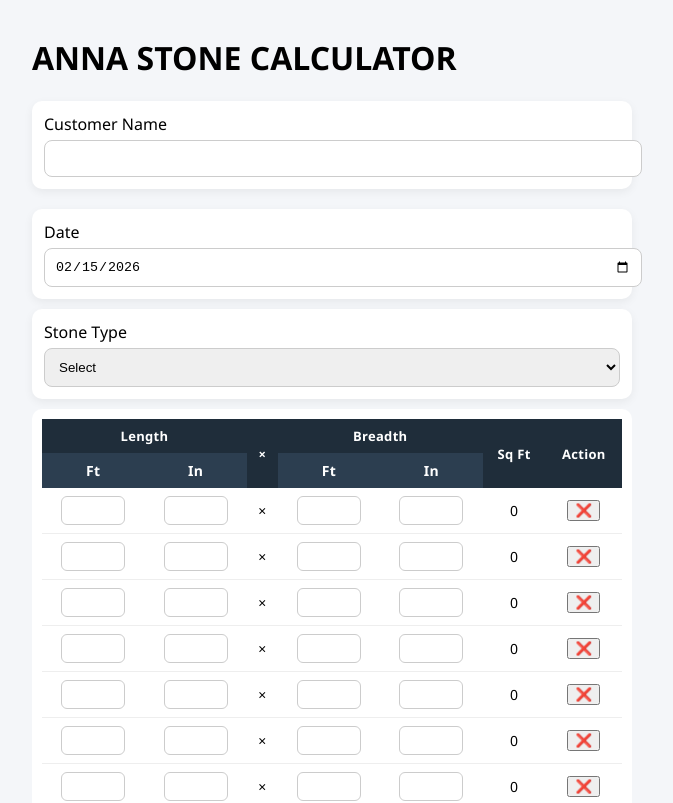
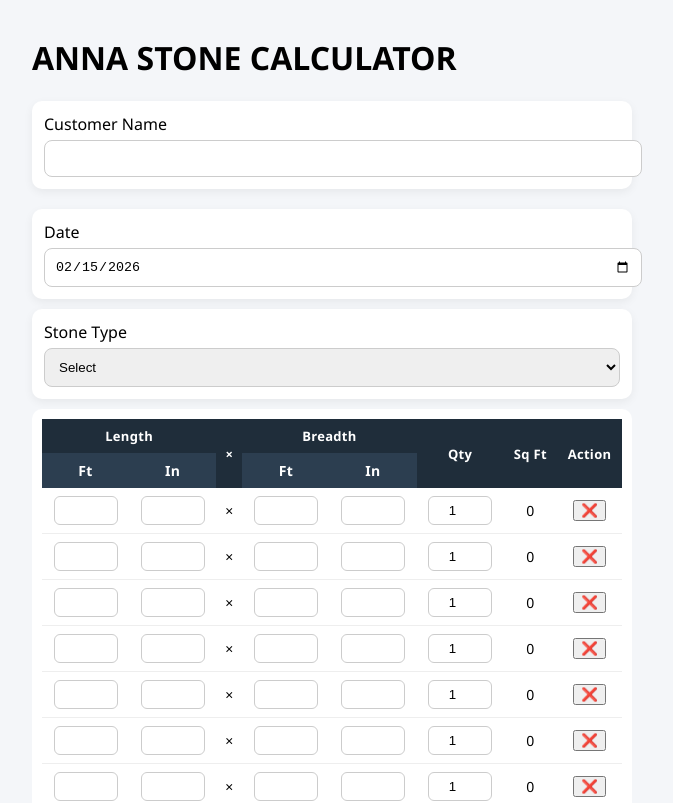
Before and after one commit to aasim-khan-989/AnnaStoneTrading, a React (Create React App) app: page / in a window 1280 px wide. Shown: the top 803 px of the page, without its empty margins (308-981 px from the left). Built offline with nearby package versions, Linux system fonts and the light colour scheme.

Commit message:
added quanity

```diff
--- a/src/App.js
+++ b/src/App.js
@@ -12,6 +12,7 @@ function App() {
       lengthIn: "",
       breadthFt: "",
       breadthIn: "",
+      qty: 1,
       sqft: 0
     }));
 
@@ -67,15 +68,17 @@ function App() {
     if (finalStoneType)
       doc.text(`Stone Type: ${finalStoneType}`, 14, 46);
 
-    const tableColumn = ["Length", "Breadth", "Sq Ft"];
+    const tableColumn = ["Length", "Breadth", "Qty", "Sq Ft"];
+
     const tableRows = [];
 
     rows.forEach((row) => {
       if (parseFloat(row.sqft) > 0) {
         tableRows.push([
-          `${row.lengthFt}' ${row.lengthIn}"`,
-          `${row.breadthFt}' ${row.breadthIn}"`,
-          row.sqft
+                `${row.lengthFt}' ${row.lengthIn}"`,
+        `${row.breadthFt}' ${row.breadthIn}"`,
+        row.qty,
+        row.sqft
         ]);
       }
     });
@@ -100,11 +103,13 @@ function App() {
     const lin = parseFloat(updatedRows[index].lengthIn) || 0;
     const bft = parseFloat(updatedRows[index].breadthFt) || 0;
     const bin = parseFloat(updatedRows[index].breadthIn) || 0;
+    const qty = parseFloat(updatedRows[index].qty) || 1;
+
 
     if (lft || lin || bft || bin) {
       const L = lft * 12 + lin + 1;
       const B = bft * 12 + bin + 1;
-      updatedRows[index].sqft = ((L * B) / 144).toFixed(2);
+      updatedRows[index].sqft = (((L * B) / 144) * qty).toFixed(2);
     } else updatedRows[index].sqft = 0;
 
     setRows(updatedRows);
@@ -113,7 +118,8 @@ function App() {
   const addRow = () =>
     setRows([
       ...rows,
-      { lengthFt: "", lengthIn: "", breadthFt: "", breadthIn: "", sqft: 0 }
+      { lengthFt: "", lengthIn: "", breadthFt: "", breadthIn: "", qty: 1, sqft: 0 }
+
     ]);
 
   const deleteRow = (i) => setRows(rows.filter((_, idx) => idx !== i));
@@ -180,6 +186,7 @@ function App() {
               <th colSpan="2">Length</th>
               <th rowSpan="2">×</th>
               <th colSpan="2">Breadth</th>
+              <th rowSpan="2">Qty</th>
               <th rowSpan="2">Sq Ft</th>
               <th rowSpan="2">Action</th>
             </tr>
@@ -255,6 +262,15 @@ function App() {
                     }
                   />
                 </td>
+                <td>
+                  <input
+                    className="calc-input"
+                    type="number"
+                    min="1"
+                    value={row.qty}
+                    onChange={(e) => handleChange(i, "qty", e.target.value)}
+                  />
+                </td>
 
                 <td>{row.sqft}</td>
                 <td>
```
